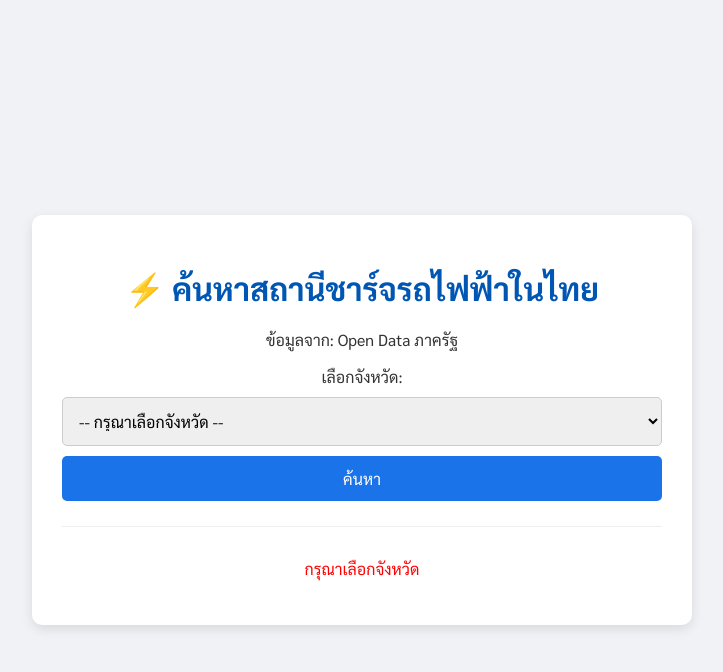
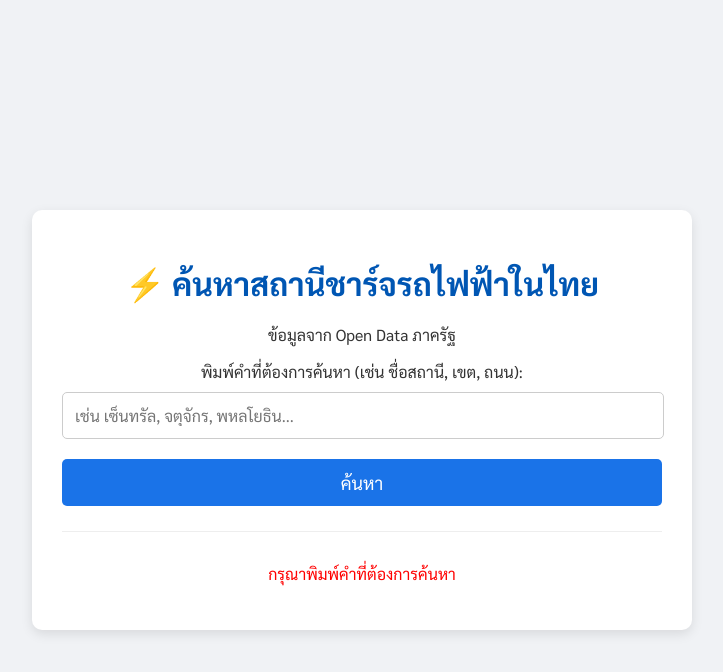
Before and after one commit to tarza/aion-info, a plain HTML site: page Change.html in a window 1280 px wide. Both pictures are taken after a click on the button "ค้นหา". Shown: the whole page, without its empty margins (278-1001 px from the left). Drawn offline with Linux system fonts and the light colour scheme.

Commit message:
Change.html

```diff
--- a/Change.html
+++ b/Change.html
@@ -3,14 +3,13 @@
 <head>
     <meta charset="UTF-8">
     <meta name="viewport" content="width=device-width, initial-scale=1.0">
-    <title>ค้นหาสถานีชาร์จ EV (Local Data)</title>
+    <title>ค้นหาสถานีชาร์จ EV</title>
     <style>
-        /* ส่วน style เหมือนเดิมทั้งหมด ไม่ต้องแก้ไข */
         body { font-family: 'Sarabun', sans-serif; background-color: #f0f2f5; color: #333; display: flex; justify-content: center; align-items: center; min-height: 100vh; margin: 0; padding: 20px 0; }
         .container { background-color: #ffffff; padding: 30px; border-radius: 10px; box-shadow: 0 4px 12px rgba(0, 0, 0, 0.1); width: 90%; max-width: 600px; text-align: center; }
         h1 { color: #0056b3; margin-bottom: 20px; }
-        select, button { width: 100%; padding: 12px; margin-top: 10px; border-radius: 5px; border: 1px solid #ccc; font-size: 16px; font-family: 'Sarabun', sans-serif; }
-        button { background-color: #1a73e8; color: white; border: none; cursor: pointer; transition: background-color 0.3s; }
+        input[type="text"] { width: calc(100% - 24px); padding: 12px; margin-top: 10px; border-radius: 5px; border: 1px solid #ccc; font-size: 16px; font-family: 'Sarabun', sans-serif;}
+        button { width: 100%; padding: 12px; margin-top: 20px; border-radius: 5px; border: none; font-size: 18px; font-family: 'Sarabun', sans-serif; background-color: #1a73e8; color: white; cursor: pointer; transition: background-color 0.3s; }
         #results-container { margin-top: 25px; text-align: left; max-height: 40vh; overflow-y: auto; border-top: 1px solid #eee; padding-top: 15px; }
         .item { background-color: #f9f9f9; border: 1px solid #eee; padding: 15px; margin-bottom: 10px; border-radius: 5px; }
         .item strong { color: #0056b3; }
@@ -20,12 +19,10 @@
 <body>
     <div class="container">
         <h1>⚡ ค้นหาสถานีชาร์จรถไฟฟ้าในไทย</h1>
-        <p>ข้อมูลจาก: Open Data ภาครัฐ</p>
+        <p>ข้อมูลจาก Open Data ภาครัฐ</p>
 
-        <label for="province-select">เลือกจังหวัด:</label>
-        <select id="province-select">
-            <option value="">-- กรุณาเลือกจังหวัด --</option>
-        </select>
+        <label for="search-input">พิมพ์คำที่ต้องการค้นหา (เช่น ชื่อสถานี, เขต, ถนน):</label>
+        <input type="text" id="search-input" placeholder="เช่น เซ็นทรัล, จตุจักร, พหลโยธิน...">
 
         <button onclick="searchStations()">ค้นหา</button>
 
@@ -33,67 +30,57 @@
     </div>
 
     <script>
-        // เราจะเก็บข้อมูลทั้งหมดไว้ในตัวแปรนี้หลังจากโหลดไฟล์
         let allStationsData = [];
 
-        // ฟังก์ชันสำหรับโหลดข้อมูลจากไฟล์ JSON ของเรา
         async function loadStationData() {
             try {
-                // --- จุดที่เปลี่ยนแปลงสำคัญ ---
-                // เราเปลี่ยนจากการ fetch ข้อมูลจาก URL ภายนอก
-                // มาเป็นการ fetch จากไฟล์ในโปรเจกต์ของเราเอง
                 const response = await fetch('stations_data.json');
-                allStationsData = await response.json();
+                const rawData = await response.json();
 
-                // เมื่อโหลดข้อมูลสำเร็จ ก็สร้าง Dropdown จังหวัด
-                populateProvinces();
+                // ทำความสะอาดข้อมูลและจัดรูปแบบให้ถูกต้อง
+                allStationsData = rawData.slice(1).map(item => ({
+                    // ใช้ชื่อคอลัมน์จากแถวที่สองของไฟล์ CSV เป็น key
+                    station_name: item["สถานีอัดประจุไฟฟ้ารถยนต์ (EV)"],
+                    operating_hours: item["FIELD2"],
+                    charger_type: item["FIELD3"],
+                    brand: item["FIELD4"],
+                    location_url: item["FIELD5"]
+                })).filter(station => station.station_name); // กรองแถวที่ไม่มีชื่อสถานีออก
+
             } catch (error) {
                 console.error('ไม่สามารถโหลดไฟล์ข้อมูลได้:', error);
-                document.getElementById('results-container').innerHTML = '<p style="color:red">เกิดข้อผิดพลาด: ไม่สามารถโหลดไฟล์ข้อมูลสถานีได้</p>';
+                document.getElementById('results-container').innerHTML = '<p style="color:red">ผิดพลาด: ไม่สามารถโหลดไฟล์ข้อมูลสถานีได้</p>';
             }
         }
 
-        function populateProvinces() {
-            const provinceSelect = document.getElementById('province-select');
-            // สร้างรายชื่อจังหวัดจากข้อมูลที่โหลดมา (ตัดชื่อซ้ำออก)
-            const provinces = [...new Set(allStationsData.map(station => station.province_th))];
-            provinces.sort((a,b) => a.localeCompare(b, 'th'));
-
-            provinces.forEach(province => {
-                const option = document.createElement('option');
-                option.value = province;
-                option.textContent = province;
-                provinceSelect.appendChild(option);
-            });
-        }
-
         function searchStations() {
-            const selectedProvince = document.getElementById('province-select').value;
+            const searchTerm = document.getElementById('search-input').value.toLowerCase();
             const resultsContainer = document.getElementById('results-container');
 
-            if (!selectedProvince) {
-                resultsContainer.innerHTML = '<p style="text-align:center; color: red;">กรุณาเลือกจังหวัด</p>';
+            if (!searchTerm) {
+                resultsContainer.innerHTML = '<p style="text-align:center; color: red;">กรุณาพิมพ์คำที่ต้องการค้นหา</p>';
                 return;
             }
 
-            // กรองข้อมูลจากตัวแปร allStationsData ที่เราโหลดมาเก็บไว้
-            const filteredStations = allStationsData.filter(station => station.province_th === selectedProvince);
+            const filteredStations = allStationsData.filter(station => {
+                const stationName = (station.station_name || "").toLowerCase();
+                // ในอนาคตสามารถเพิ่มการค้นหาจากช่องอื่นได้ที่นี่
+                return stationName.includes(searchTerm);
+            });
 
             resultsContainer.innerHTML = '';
             if (filteredStations.length > 0) {
-                resultsContainer.innerHTML = `<h3>ผลการค้นหาใน ${selectedProvince}: พบ ${filteredStations.length} แห่ง</h3>`;
+                resultsContainer.innerHTML = `<h3>ผลการค้นหาสำหรับ "${searchTerm}": พบ ${filteredStations.length} แห่ง</h3>`;
                 filteredStations.forEach(station => {
-                    const itemHtml = `<div class="item"><strong>${station.station_name_th}</strong><br><span>ที่อยู่: ${station.address_th || ''}</span></div>`;
+                    const itemHtml = `<div class="item"><strong>${station.station_name}</strong><br><span>ยี่ห้อ: ${station.brand || ''}</span><br><span>หัวชาร์จ: ${station.charger_type || ''}</span></div>`;
                     resultsContainer.innerHTML += itemHtml;
                 });
             } else {
-                resultsContainer.innerHTML = `<p style="text-align:center;">ไม่พบข้อมูลในจังหวัด ${selectedProvince}</p>`;
+                resultsContainer.innerHTML = `<p style="text-align:center;">ไม่พบสถานีที่ตรงกับคำค้นหา</p>`;
             }
         }
 
-        // เริ่มต้นโหลดข้อมูลทันทีที่หน้าเว็บพร้อมใช้งาน
         document.addEventListener('DOMContentLoaded', loadStationData);
     </script>
-
 </body>
 </html>
```
